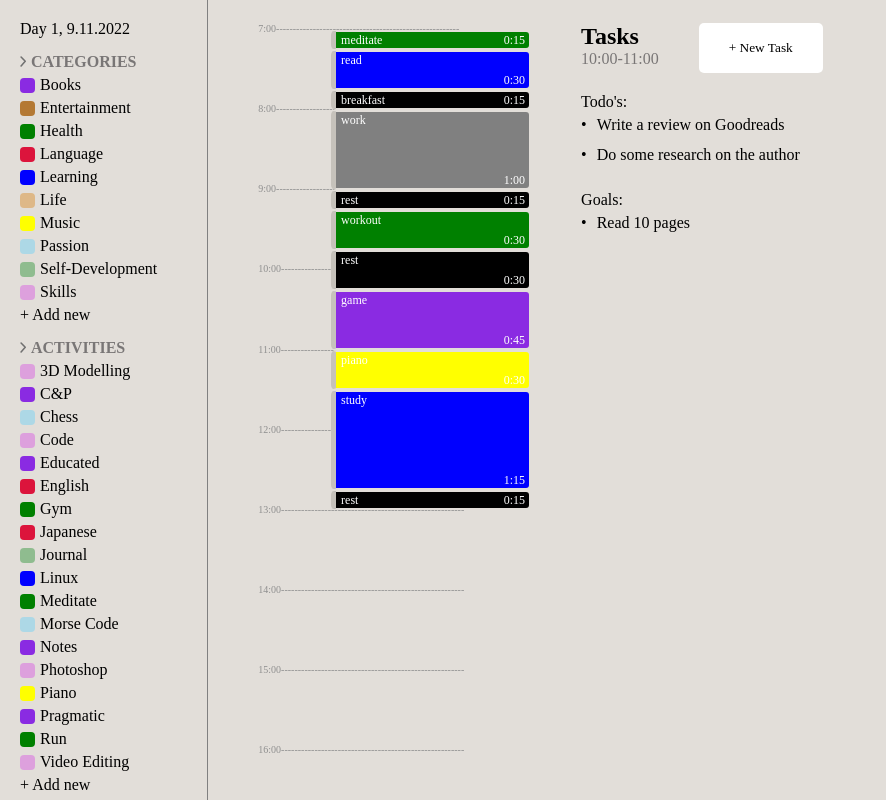
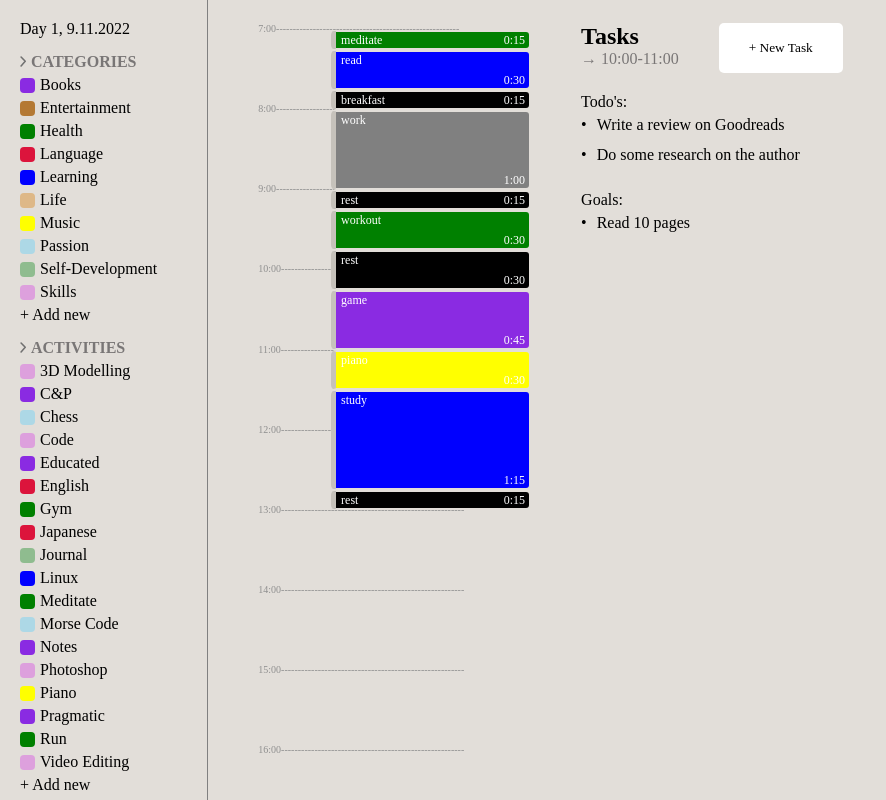
Before and after one commit to oerol/guse, an Angular app: page / in a window 1280 px wide. Shown: the top 800 px of the page, without its empty margins (0-886 px from the left). Built offline with nearby package versions, Linux system fonts and the light colour scheme.

Commit message:
Added an arrow to the time in the todos component

```diff
--- a/src/app/components/todo/todo.component.html
+++ b/src/app/components/todo/todo.component.html
@@ -1,7 +1,7 @@
 <div id="todos-header">
   <div id="todos-title">
     <h2>Tasks</h2>
-    <div id="todo-time">10:00-11:00</div>
+    <div id="todo-time">→ 10:00-11:00</div>
   </div>
   <button id="new-task-button">+ New Task</button>
 </div>
```
